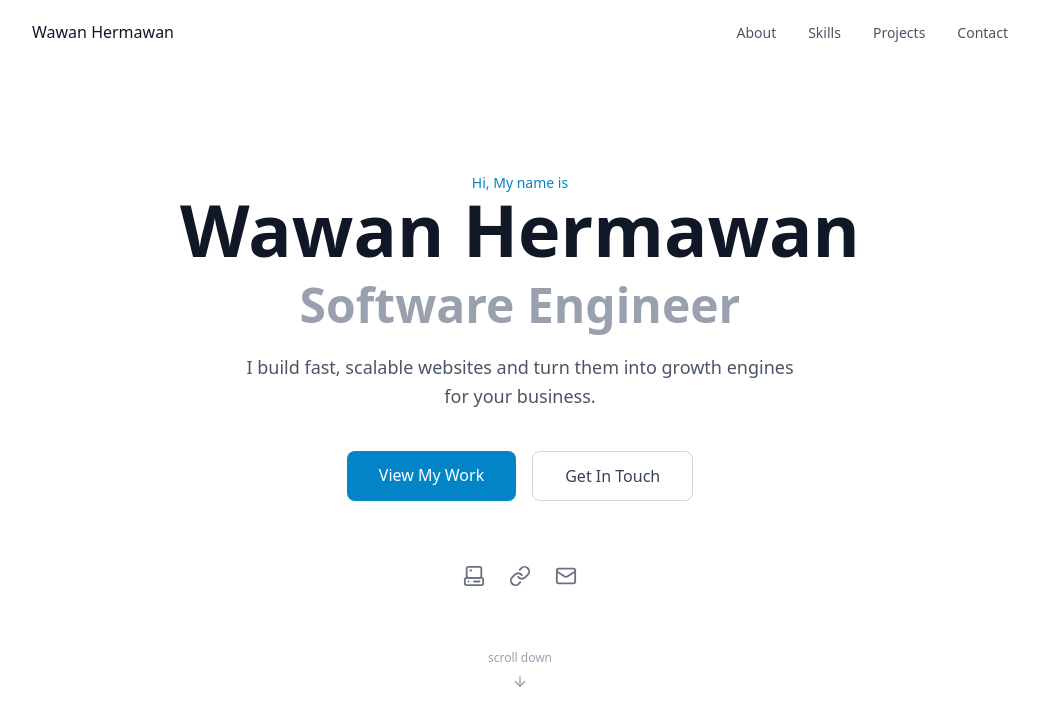
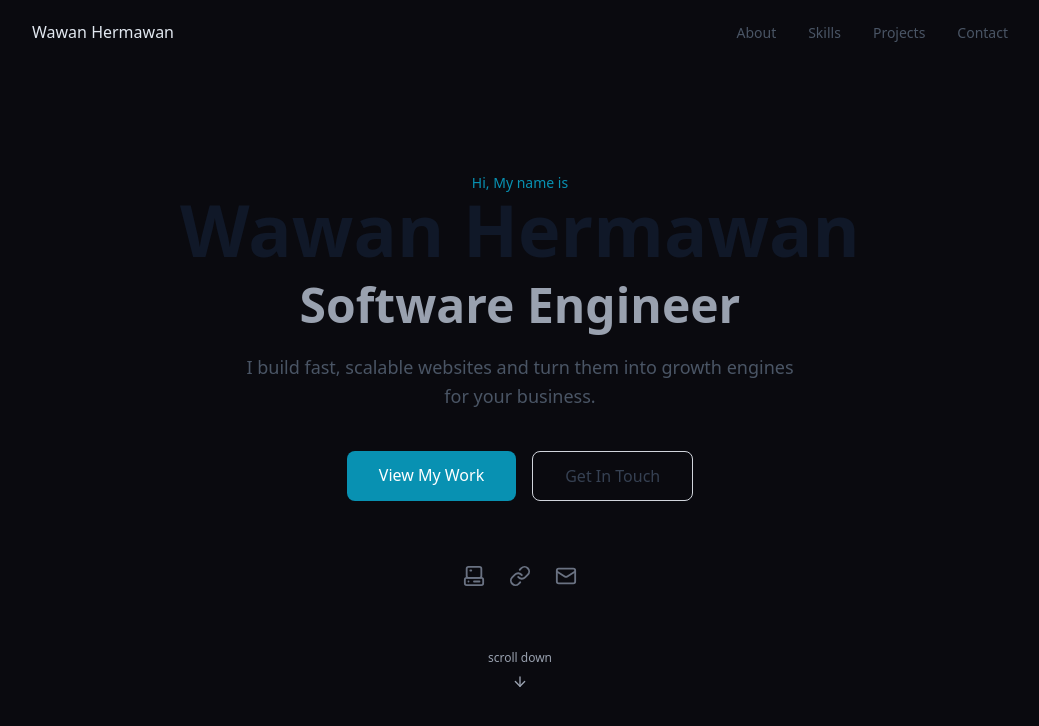
Before and after one commit to wawanher487/web_portfolio, a Next.js app: page / in a window 1280 px wide. Shown: the top 726 px of the page, without its empty margins (120-1159 px from the left). Built offline with nearby package versions, Linux system fonts and the light colour scheme.

Commit message:
ubah global.css

```diff
--- a/package.json
+++ b/package.json
@@ -14,7 +14,8 @@
     "lucide-react": "^1.7.0",
     "next": "16.2.2",
     "react": "19.2.4",
-    "react-dom": "19.2.4"
+    "react-dom": "19.2.4",
+    "react-icons": "^5.6.0"
   },
   "devDependencies": {
     "@tailwindcss/postcss": "^4",
--- a/src/app/globals.css
+++ b/src/app/globals.css
@@ -5,29 +5,70 @@
    Di v4, semua custom theme ada di sini
    ================================ */
 @theme {
-  /* Custom Colors - Primary (biru untuk aksen) */
-  --color-primary-50: #f0f9ff;
-  --color-primary-100: #e0f2fe;
-  --color-primary-500: #0ea5e9;
-  --color-primary-600: #0284c7;
-  --color-primary-700: #0369a1;
-  --color-primary-900: #0c4a6e;
+  /* Dark tech color palette */
+  --color-primary-400: #22d3ee;
+  --color-primary-500: #06b6d4;
+  --color-primary-600: #0891b2;
+
+  --color-accent-400: #818cf8;
+  --color-accent-500: #6366f1;
+
+  --color-surface-900: #0a0a0f;
+  --color-surface-800: #0f0f1a;
+  --color-surface-700: #1a1a2e;
+  --color-surface-600: #16213e;
 
   /* Custom Fonts */
   --font-sans: var(--font-inter), sans-serif;
   --font-mono: var(--font-jetbrains-mono), monospace;
 
   /* Custom Animation */
-  --animate-fade-up: fadeUp 0.5s ease-out forwards;
+  --animate-fade-up: fadeUp 0.6s ease-out forwards;
+  --animate-glow-pulse: glowPulse 3s ease-in-out infinite;
+  --animate-float: float 6s ease-in-out infinite;
+  --animate-typing-cursor: blink 1s step-end infinite;
 
   @keyframes fadeUp {
     0% {
       opacity: 0;
-      transform: translateY(20px);
+      transform: translateY(30px);
     }
     100% {
       opacity: 1;
       transform: translateY(0);
+    }
+  }
+
+  @keyframes glowPulse {
+    0%,
+    100% {
+      opacity: 0.4;
+    }
+    50% {
+      opacity: 0.8;
+    }
+  }
+
+  @keyframes float {
+    0%,
+    100% {
+      transform: translateY(0px) rotate(0deg);
+    }
+    33% {
+      transform: translateY(-12px) rotate(1deg);
+    }
+    66% {
+      transform: translateY(-6px) rotate(-1deg);
+    }
+  }
+
+  @keyframes blink {
+    0%,
+    100% {
+      opacity: 1;
+    }
+    50% {
+      opacity: 0;
     }
   }
 }
@@ -41,15 +82,30 @@
   }
 
   body {
-    @apply bg-white text-gray-900 antialiased;
-  }
-
-  /* Dark mode */
-  .dark body {
-    @apply bg-gray-950 text-gray-100;
+    background-color: #0a0a0f;
+    color: #e2e8f0;
+    font-family: var(--font-sans);
+    -webkit-font-smoothing: antialiased;
   }
 
   :focus-visible {
-    @apply outline-none ring-2 ring-primary-500 ring-offset-2;
+    outline: 2px solid #22d3ee;
+    outline-offset: 2px;
+  }
+
+  /* custom scroolbar */
+  ::-webkit-scrollbar {
+    width: 6px;
+  }
+  ::-webkit-scrollbar-track {
+    background: #0a0a0f;
+  }
+  ::-webkit-scrollbar-thumb {
+    background: #22d3ee40;
+    border-radius: 3px;
+  }
+
+  ::-webkit-scrollbar-thumb:hover {
+    background: #22d3ee80;
   }
 }
--- a/src/app/layout.tsx
+++ b/src/app/layout.tsx
@@ -26,7 +26,7 @@ export default function RootLayout({
   children: React.ReactNode;
 }) {
   return (
-    <html lang="en" suppressHydrationWarning>
+    <html lang="en">
       <body className={`${inter.variable} ${jetbrainsMono.variable}`}>
         <Navbar />
         {children}
--- a/src/components/layout/Navbar.tsx
+++ b/src/components/layout/Navbar.tsx
@@ -22,7 +22,7 @@ export default function Navbar() {
   useEffect(() => {
     const handleScroll = () => {
       //jika scroll lebih dari 20px, setIsScrolled = true
-      setIsScrolled(window.screenY > 20);
+      setIsScrolled(window.scrollY > 20);
     };
 
     window.addEventListener("scroll", handleScroll);
```
Also changed, not shown: 1 other file (tests, documents, lock files or other folders).
